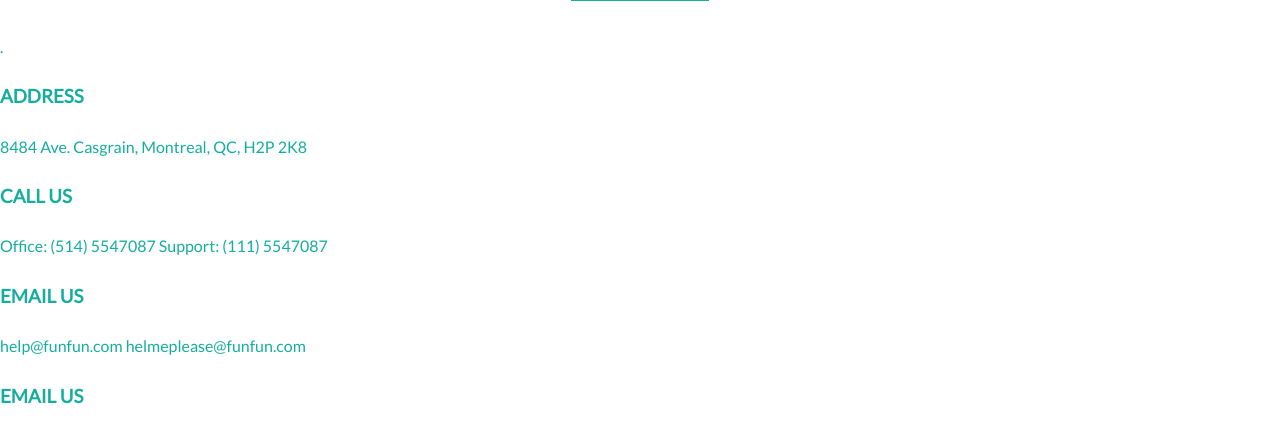
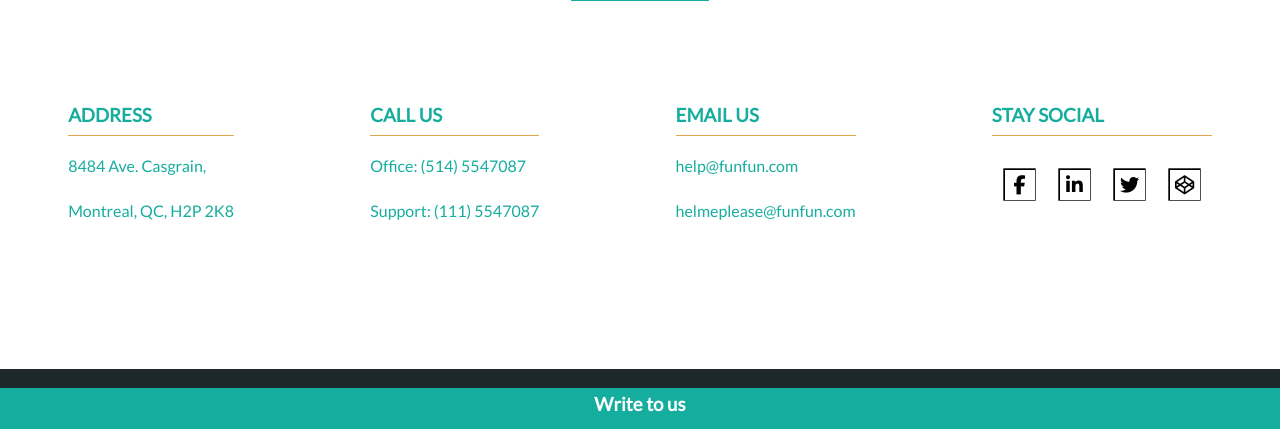
Before and after one commit to awescape/ratinacage26.github.io, a PHP site: page /contact-us.html in a window 1280 px wide. Shown: the part 923-1352 px from the top of the page. Run offline with PHP 8.4, Linux system fonts and the light colour scheme; some libraries are stand-ins or nearby versions.

Commit message:
contact page update & form added

```diff
--- a/contact-us.html
+++ b/contact-us.html
@@ -49,6 +49,7 @@
 ----------------------------------------------------- -->
 
 		<section id="contact-us" class="contact-us">
+
 			<div class="contact-us-message message">
 				<div class="title-wrap">
 					<h2 class="contact-us-title title"><span>Contact Us</span></h2>
@@ -60,36 +61,60 @@
 
 			<iframe  class="map" src="https://www.google.com/maps/embed?pb=!1m18!1m12!1m3!1d2794.426536489535!2d-73.63870038406313!3d45.54174447910197!2m3!1f0!2f0!3f0!3m2!1i1024!2i768!4f13.1!3m3!1m2!1s0x4cc9191e3be35c63%3A0xc181569dd7240f52!2s8484+Avenue+Casgrain%2C+Montr%C3%A9al%2C+QC+H2P+2K8!5e0!3m2!1sen!2sca!4v1479433565890" frameborder="0" style="border:0" allowfullscreen></iframe>
 
+				<p id="hide-map" class="hide-map-button button">Hide Map</p>
+			</div>
 
 
 
-				<p id="hide-map" class="hide-map-button button">Hide Map</p>
-			</div>
-
 			<div class="contact-types-wrapper">
-				<div class="block">.
+				<div class="block">
 					<h3 class="block-title">ADDRESS</h3>
-					<p class="block-information">8484 Ave. Casgrain, Montreal, QC, H2P 2K8</p>
+					<p class="block-information">8484 Ave. Casgrain,</p>
+					<p class="block-information">Montreal, QC, H2P 2K8</p>
 				</div><!-- /.block -->
 
 				<div class="block">
 					<h3 class="block-title">CALL US</h3>
-					<p class="block-information">Office: (514) 5547087 Support: (111) 5547087</p>
+					<p class="block-information">Office: (514) 5547087</p>
+					<p class="block-information">Support: (111) 5547087</p>
 				</div><!-- /.block -->
 
 				<div class="block">
 					<h3 class="block-title">EMAIL US</h3>
-					<p class="block-information">help@funfun.com helmeplease@funfun.com</p>
+					<p class="block-information">help@funfun.com</p>
+					<p class="block-information">helmeplease@funfun.com</p>
 				</div><!-- /.block -->
 
-				<div class="block">
-					<h3 class="block-title">EMAIL US</h3>
+				<div class="block block-social">
+					<h3 class="block-title">STAY SOCIAL</h3>
 					<div class="social-media-wrapper">
-						<img src="images/twitter.svg" alt="twitter icon">
-						<img src="images/facebook.svg" alt="facebook icon">
-						<img src="images/ball.png" alt="ball icon">
-						<img src="images/linkedin.svg" alt="LinkinIn icon">
-					</div> <!-- /.social-media-wrapper -->
+							<ul class="social-list">
+								<li class="social-item">
+									<a href="#">
+										<i class="fa fa-facebook" aria-hidden="true"></i>
+										<span class="sr-only">Facebook</span>
+									</a>
+								</li>
+								<li class="social-item">
+									<a href="#">
+										<i class="fa fa-linkedin" aria-hidden="true"></i>
+										<span class="sr-only">LinkedIn</span>
+									</a>
+								</li>
+								<li class="social-item">
+									<a href="#">
+										<i class="fa fa-twitter" aria-hidden="true"></i>
+										<span class="sr-only">Twitter</span>
+									</a>
+								</li>
+								<li class="social-item">
+									<a href="#">
+										<i class="fa fa-codepen" aria-hidden="true"></i>
+										<span class="sr-only">Codepen</span>
+									</a>
+								</li>
+							</ul>
+					</div>
 				</div><!-- /.block -->
 			</div> <!-- /.contact-types-wrapper -->
 		</section> <!-- /.contact-us -->
@@ -98,9 +123,28 @@
                      Write to us
 ----------------------------------------------------- -->
 		<section id="write-section" class="write-section">
-			<div class="write-form">
-				<h1>Put a form here please!</h1>
-			</div> <!-- /.write-wrapper -->
+
+			<h3>Write to us</h3>
+
+			<form action="http://www.focuspocus.io/magic/vincent.power@gmail.com" method="POST" enctype="multipart/form-data">
+				<div class="form-first-row">
+					<input type="text" name="first-name" placeholder="Full Name">
+					<input type="mail" name="email" placeholder="Your Email Address">
+					<input type="text" name="first-name" placeholder="Subject">
+				</div>
+				<div class="form-second-row">
+					<textarea name="message" cols="30" rows="10" placeholder="Speak to us..."></textarea>
+				</div>
+
+
+
+				<!-- <label for="fullNname">Filename:</label>
+				<input type="text" name="Full Name" id="fullName">
+				<label for="attachment">Filename:</label>
+				<input type="file" name="attachment" id="attachment"/> -->
+				<input type="submit" value="Send">
+			</form>
+
 		</section> <!-- /.write-section -->
 	</div> <!-- /.wrapper -->
 
--- a/css/style.css
+++ b/css/style.css
@@ -380,7 +380,9 @@
 /*  ---------------------------------------------------
                      Services
 -----------------------------------------------------  */
-
+.services{
+	background: #FFF;
+}
 .services-icon-wrapper{
 	display: flex;
 	flex-direction: row;
@@ -390,7 +392,8 @@
 
 
 .services-title span{
-	background: #1d282d;
+	/* background: #1d282d; */
+	background: #FFF;
 }
 
 /* switching images start */
@@ -627,6 +630,7 @@
 	transition: all 0.2s;
 	transform: scale(1.2);
 	margin: 0 15px;
+	text-align: center;
 }
 .social-item a:hover i {
 	/* color: rgba(236, 58, 128, 1.0); */
@@ -654,7 +658,9 @@
 /*  ---------------------------------------------------
                      Our Clients
 -----------------------------------------------------  */
-
+.clients-section{
+	background: #1d282d;
+}
 
 .clients-title span{
 	background: #1d282d;
@@ -743,9 +749,12 @@
 	flex-basis: 100%;
 }
 
-.contact-types.wrapper{
+.contact-types-wrapper{
 	display: flex;
 	flex-direction: row;
+	width: 100%;
+	justify-content: space-around;
+	padding: 3rem 0 8rem 0;
 }
 
 .map{
@@ -761,3 +770,61 @@
 	background-color: #FFF;
 	margin: -2rem 0 2rem 0;
 }
+
+.block{
+	position: relative;
+}
+
+.block h3::after {
+    content: " ";
+    position: absolute;
+    border-bottom: 1px solid #dba64d;
+    top: 54px;
+    left: 0px;
+    width: 100%;
+}
+
+.social-media-wrapper{
+	display: flex;
+	flex-direction: row;
+	align-content: center;
+}
+
+.block-social .social-list{
+	margin-top: 1.2rem;
+}
+
+
+/*  ---------------------------------------------------
+                     Form
+-----------------------------------------------------  */
+
+.write-section{
+	color: #FFF;
+	text-align: center;
+}
+
+.write-section{
+	background: #15ad9e;
+}
+
+.form-first-row{
+	margin: 0 auto;
+	width: 80%;
+	display: flex;
+	flex-direction: row;
+	justify-content: space-between;
+	flex-wrap: wrap;
+}
+
+input{
+	flex-grow: 1;
+	margin: 0 2rem 2rem 0;
+}
+.form-first-row input:last-child {
+    margin-right: 0;
+}
+
+textarea{
+	width: 80%;
+}
```
Also changed, not shown: thank-you.html (added, +67 -0 lines).
